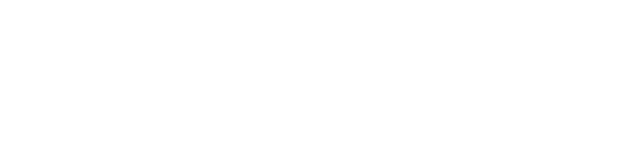
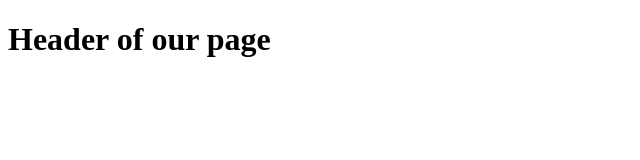
Before and after one commit to BakhtiyarST/remote-test-1, a plain HTML site: page index.html in a window 1280 px wide. Shown: the whole page, without its empty margins (0-640 px from the left). Drawn offline with Linux system fonts and the light colour scheme.

Commit message:
added h1

```diff
--- a/index.html
+++ b/index.html
@@ -3,5 +3,7 @@
   <head>
     <title>My first page</title>
   </head>
-  <body></body>
+  <body>
+    <h1>Header of our page</h1>
+  </body>
 </html>
```
